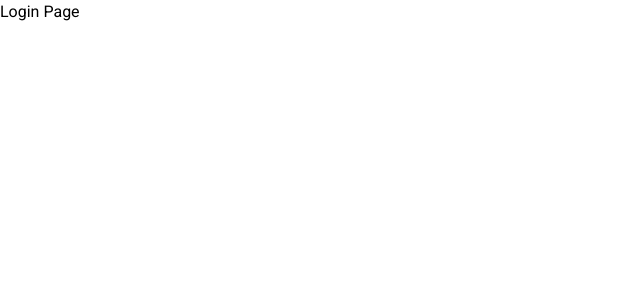
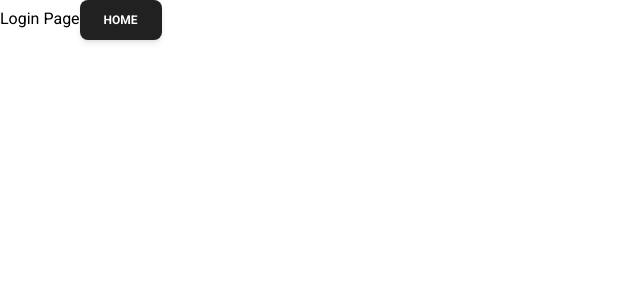
Before and after one commit to rakibulmd/ps-tool-client, a React (Vite) app: page /login in a window 1280 px wide. Shown: the top 300 px of the page, without its empty margins (0-640 px from the left). Built offline with nearby package versions, Linux system fonts and the light colour scheme.

Commit message:
add go to home button in login page

```diff
--- a/src/Router.jsx
+++ b/src/Router.jsx
@@ -9,6 +9,10 @@ const router = createBrowserRouter([
     element: <Home />,
     errorElement: <ErrorPage />,
   },
+  {
+    path: "/home",
+    element: <Home />,
+  },
   { path: "/login/", element: <Login /> },
 ]);
 
--- a/src/pages/Login/Login.jsx
+++ b/src/pages/Login/Login.jsx
@@ -1,7 +1,12 @@
+import { Button } from "@material-tailwind/react";
+import { useNavigate } from "react-router-dom";
+
 const Login = () => {
+    const navigate = useNavigate();
     return (
         <div>
             Login Page
+            <Button onClick={() =>  navigate("/")}>Home</Button>
         </div>
     );
 };
```
